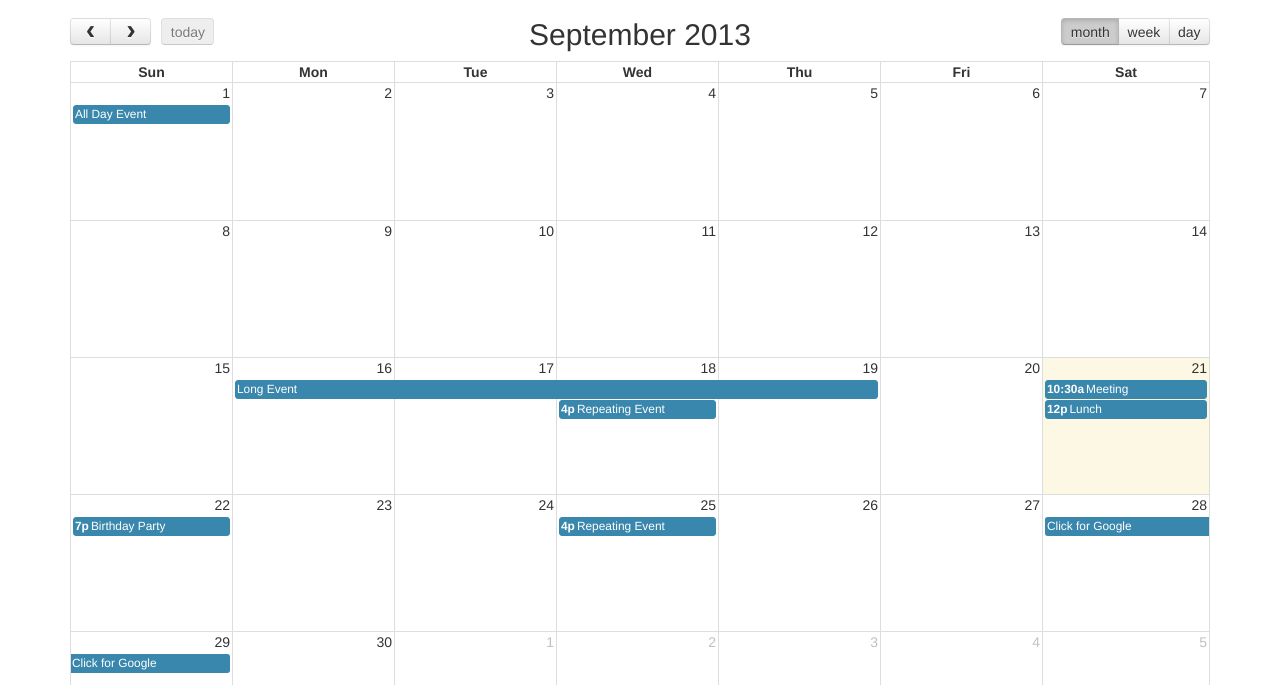
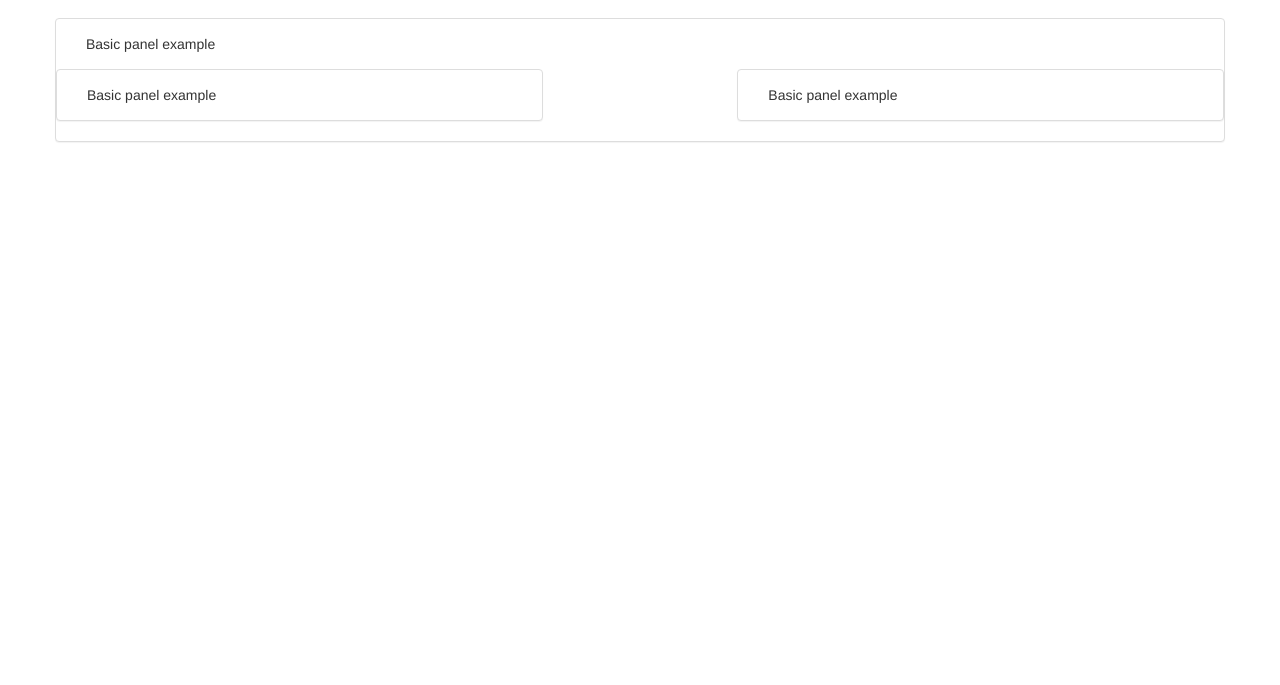
Before and after one commit to pidries/HackForHealth, a plain HTML site: page index.html in a window 1280 px wide. Shown: the part 115-800 px from the top of the page. Drawn offline with Linux system fonts and the light colour scheme; no server answers.

Commit message:
add basic dashboard layout

```diff
--- a/index.html
+++ b/index.html
@@ -136,7 +136,30 @@
     </div>
     <!-- /container -->
 </div>
-<div id='calendar' class="container"></div>
+<div class="container">
+
+    <div class="row">
+        <div class="col-md-12 panel panel-default">
+            <div class="panel-body">
+                Basic panel example
+            </div>
+
+            <div class="row">
+                <div class="col-xs-5 panel panel-default">
+                    <div class="panel-body">
+                        Basic panel example
+                    </div>
+                </div>
+                <div class="col-xs-2">&nbsp;</div>
+                <div class="col-xs-5 panel panel-default">
+                    <div class="panel-body">
+                        Basic panel example
+                    </div>
+                </div>
+            </div>
+        </div>
+    </div>
+</div>
 <!-- Bootstrap core JavaScript
 ================================================== -->
 <!-- Placed at the end of the document so the pages load faster -->
--- a/js/master.js
+++ b/js/master.js
@@ -128,69 +128,69 @@ $(function () {
 
 });
 
-$(document).ready(function() {
-
-    var date = new Date();
-    var d = date.getDate();
-    var m = date.getMonth();
-    var y = date.getFullYear();
-
-    $('#calendar').fullCalendar({
-        header: {
-            left: 'prev,next today',
-            center: 'title',
-            right: 'month,basicWeek,basicDay'
-        },
-        editable: false,
-        events: [
-            {
-                title: 'All Day Event',
-                start: new Date(y, m, 1)
-            },
-            {
-                title: 'Long Event',
-                start: new Date(y, m, d-5),
-                end: new Date(y, m, d-2)
-            },
-            {
-                id: 999,
-                title: 'Repeating Event',
-                start: new Date(y, m, d-3, 16, 0),
-                allDay: false
-            },
-            {
-                id: 999,
-                title: 'Repeating Event',
-                start: new Date(y, m, d+4, 16, 0),
-                allDay: false
-            },
-            {
-                title: 'Meeting',
-                start: new Date(y, m, d, 10, 30),
-                allDay: false
-            },
-            {
-                title: 'Lunch',
-                start: new Date(y, m, d, 12, 0),
-                end: new Date(y, m, d, 14, 0),
-                allDay: false
-            },
-            {
-                title: 'Birthday Party',
-                start: new Date(y, m, d+1, 19, 0),
-                end: new Date(y, m, d+1, 22, 30),
-                allDay: false
-            },
-            {
-                title: 'Click for Google',
-                start: new Date(y, m, 28),
-                end: new Date(y, m, 29),
-                url: 'http://google.com/'
-            }
-        ],
-        eventClick: function (event) {
-            window.alert(event.title);
-        }
-    });
-
-});
+//$(document).ready(function() {
+//
+//    var date = new Date();
+//    var d = date.getDate();
+//    var m = date.getMonth();
+//    var y = date.getFullYear();
+//
+//    $('#calendar').fullCalendar({
+//        header: {
+//            left: 'prev,next today',
+//            center: 'title',
+//            right: 'month,basicWeek,basicDay'
+//        },
+//        editable: false,
+//        events: [
+//            {
+//                title: 'All Day Event',
+//                start: new Date(y, m, 1)
+//            },
+//            {
+//                title: 'Long Event',
+//                start: new Date(y, m, d-5),
+//                end: new Date(y, m, d-2)
+//            },
+//            {
+//                id: 999,
+//                title: 'Repeating Event',
+//                start: new Date(y, m, d-3, 16, 0),
+//                allDay: false
+//            },
+//            {
+//                id: 999,
+//                title: 'Repeating Event',
+//                start: new Date(y, m, d+4, 16, 0),
+//                allDay: false
+//            },
+//            {
+//                title: 'Meeting',
+//                start: new Date(y, m, d, 10, 30),
+//                allDay: false
+//            },
+//            {
+//                title: 'Lunch',
+//                start: new Date(y, m, d, 12, 0),
+//                end: new Date(y, m, d, 14, 0),
+//                allDay: false
+//            },
+//            {
+//                title: 'Birthday Party',
+//                start: new Date(y, m, d+1, 19, 0),
+//                end: new Date(y, m, d+1, 22, 30),
+//                allDay: false
+//            },
+//            {
+//                title: 'Click for Google',
+//                start: new Date(y, m, 28),
+//                end: new Date(y, m, 29),
+//                url: 'http://google.com/'
+//            }
+//        ],
+//        eventClick: function (event) {
+//            window.alert(event.title);
+//        }
+//    });
+//
+//});
```
